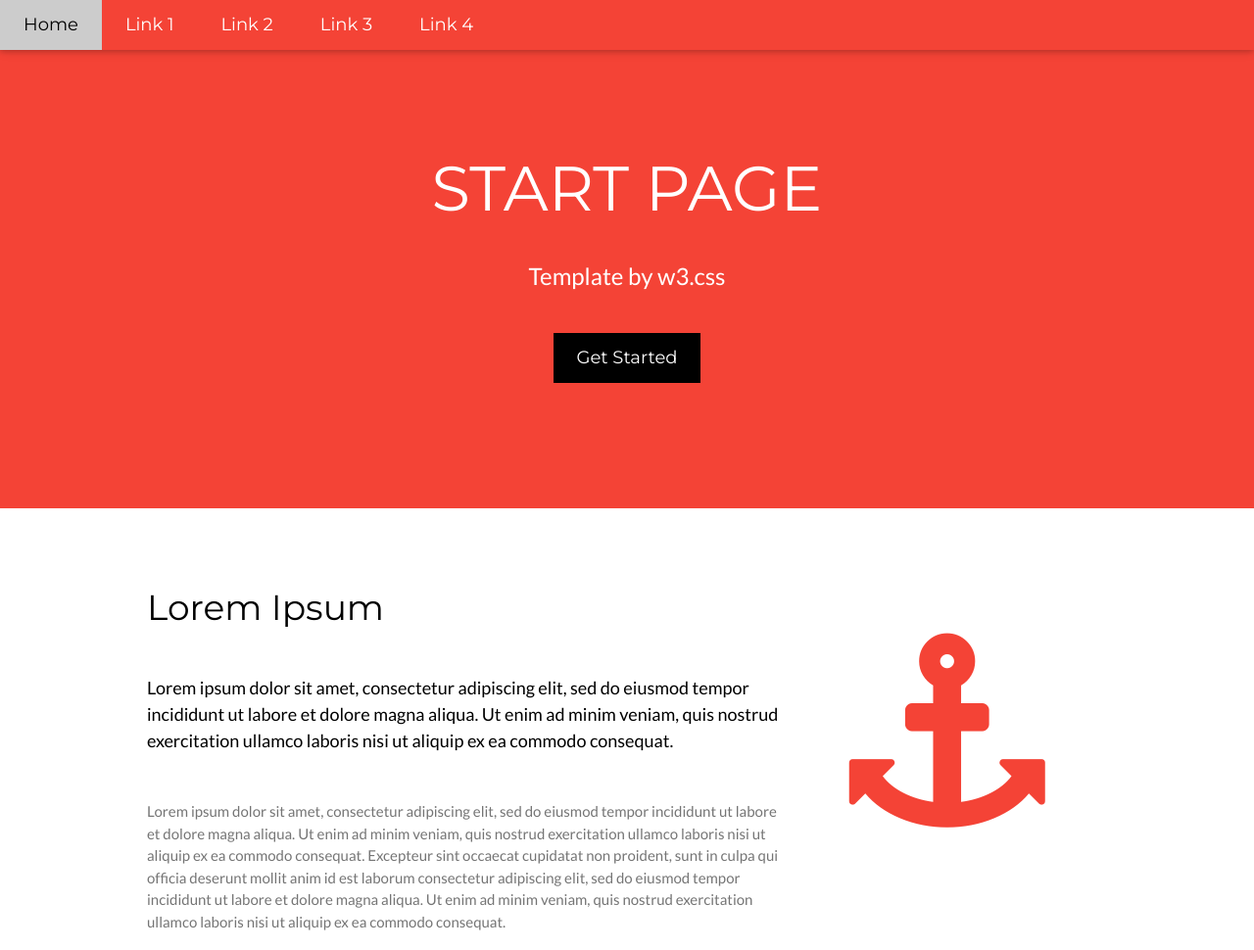
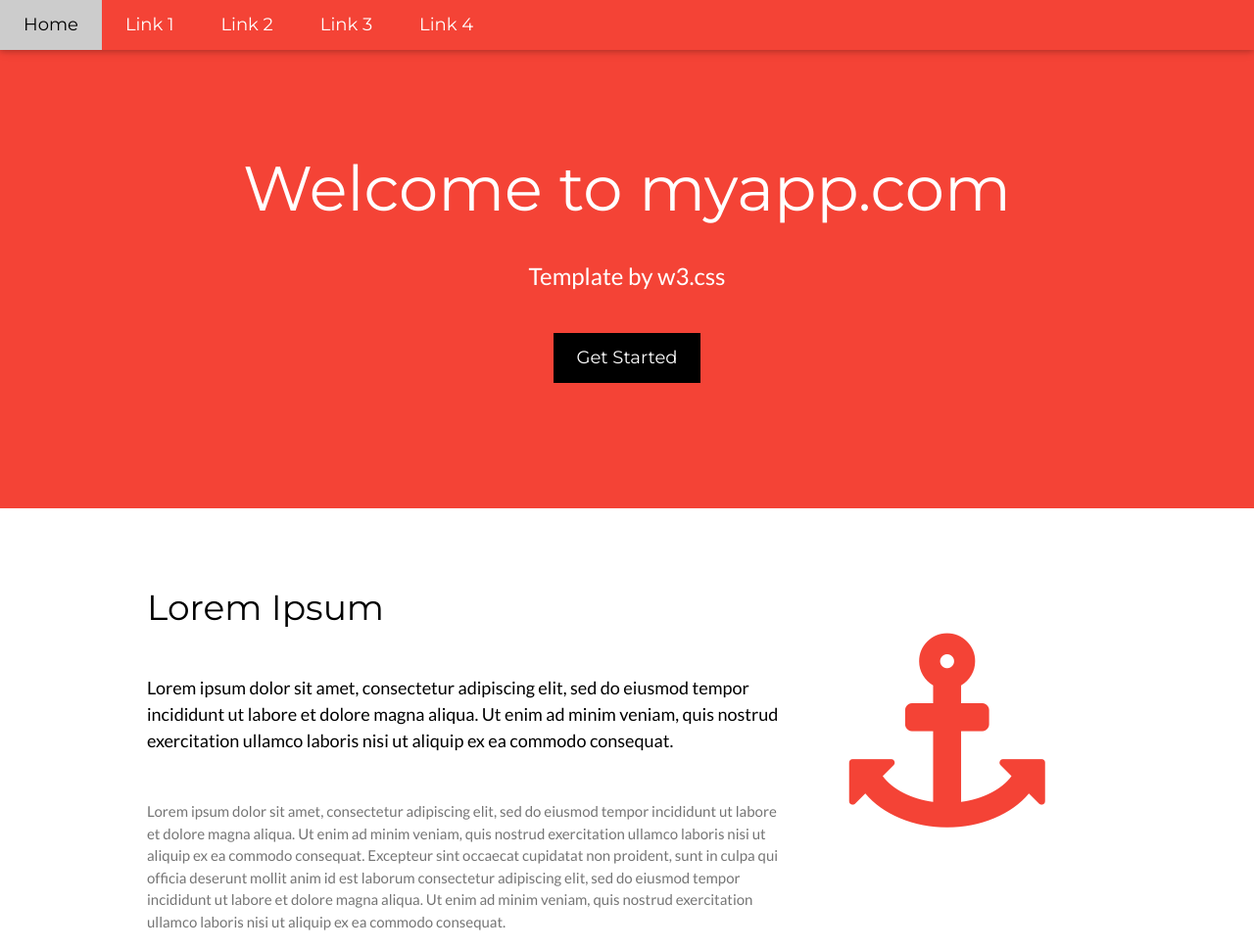
Before and after one commit to anveshpanjala/cvt5, a plain HTML site: page index.html in a window 1280 px wide. Shown: the top 970 px of the page at 98% size. Drawn offline with nearby package versions, Linux system fonts and the light colour scheme.

Commit message:
sample deployment final test

```diff
--- a/index.html
+++ b/index.html
@@ -38,7 +38,7 @@ body,h1,h2,h3,h4,h5,h6 {font-family: "Lato", sans-serif}
 
 <!-- Header -->
 <header class="w3-container w3-red w3-center" style="padding:128px 16px">
-  <h1 class="w3-margin w3-jumbo">START PAGE</h1>
+  <h1 class="w3-margin w3-jumbo">Welcome to myapp.com</h1>
   <p class="w3-xlarge">Template by w3.css</p>
   <button class="w3-button w3-black w3-padding-large w3-large w3-margin-top">Get Started</button>
 </header>
```
